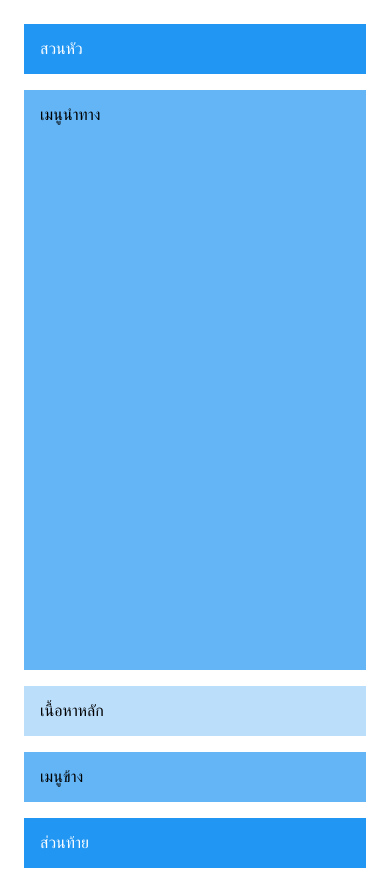
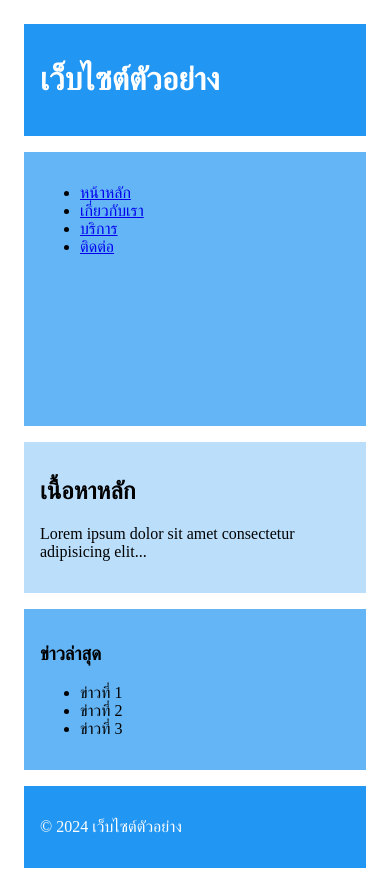
Before and after one commit to Boonyakid-Poompeng/week4-grid-lab, a plain HTML site: page index.html in a window 390 px wide. Drawn offline with Linux system fonts and the light colour scheme.

Commit message:
เพิ่มเนื้อหาจําลองสาหรับทดสอบ Responsive

```diff
--- a/index.html
+++ b/index.html
@@ -8,11 +8,32 @@
 </head>
 <body>
     <div class="grid-container">
-        <header class="header">สวนหัว</header>
-        <nav class="nav">เมนูนําทาง</nav>
-        <main class="main">เนื้อหาหลัก</main>
-        <aside class="sidebar">เมนูข้าง</aside>
-        <footer class="footer">ส่วนท้าย</footer>
+        <header class="header">
+            <h1>เว็บไซต์ตัวอย่าง</h1>
+        </header>
+        <nav class="nav">
+            <ul>
+                <li><a href="#">หน้าหลัก</a></li>
+                <li><a href="#">เกี่ยวกับเรา</a></li>
+                <li><a href="#">บริการ</a></li>
+                <li><a href="#">ติดต่อ</a></li>
+            </ul>
+        </nav>
+        <main class="main">
+            <h2>เนื้อหาหลัก</h2>
+            <p>Lorem ipsum dolor sit amet consectetur adipisicing elit...</p>
+        </main>
+        <aside class="sidebar">
+            <h3>ข่าวล่าสุด</h3>
+            <ul>
+                <li>ข่าวที่ 1</li>
+                <li>ข่าวที่ 2</li>
+                <li>ข่าวที่ 3</li>
+            </ul>
+        </aside>
+        <footer class="footer">
+            <p>&copy; 2024 เว็บไซต์ตัวอย่าง</p>
+        </footer>
     </div>
 </body>
 </html>
```
